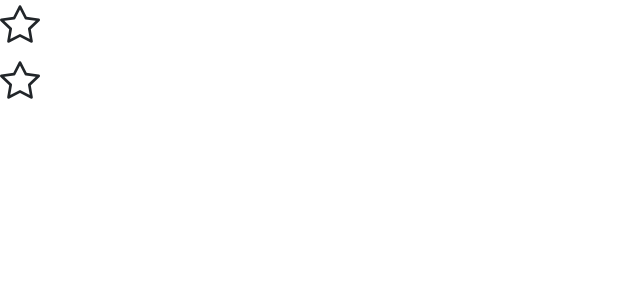
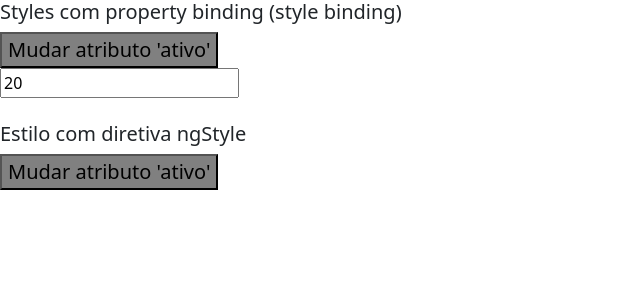
Before and after one commit to pedrovic7997/curso-angular, an Angular app in the folder diretivas/: page / in a window 1280 px wide. Shown: the top 300 px of the page, without its empty margins (0-640 px from the left). Built offline with nearby package versions, Linux system fonts and the light colour scheme.

Commit message:
Alterando estilo de tag HTML com diretiva ngStyle

```diff
--- a/diretivas/src/app/app.component.html
+++ b/diretivas/src/app/app.component.html
@@ -1,4 +1,5 @@
 <!-- <app-diretiva-ngif></app-diretiva-ngif> -->
 <!-- <app-diretiva-ngswitch></app-diretiva-ngswitch> -->
 <!-- <app-diretica-ngfor></app-diretica-ngfor> -->
-<app-diretiva-ngclass></app-diretiva-ngclass>
+<!-- <app-diretiva-ngclass></app-diretiva-ngclass> -->
+<app-diretiva-ngstyle></app-diretiva-ngstyle>
--- a/diretivas/src/app/app.module.ts
+++ b/diretivas/src/app/app.module.ts
@@ -8,6 +8,7 @@ import { DiretivaNgswitchComponent } from './diretiva-ngswitch/diretiva-ngswitch
 import { DireticaNgforComponent } from './diretica-ngfor/diretica-ngfor.component';
 import { DiretivaNgclassComponent } from './diretiva-ngclass/diretiva-ngclass.component';
 import { DiretivaNgstyleComponent } from './diretiva-ngstyle/diretiva-ngstyle.component';
+import { FormsModule } from '@angular/forms';
 
 @NgModule({
   declarations: [
@@ -20,6 +21,7 @@ import { DiretivaNgstyleComponent } from './diretiva-ngstyle/diretiva-ngstyle.co
   ],
   imports: [
     BrowserModule,
+    FormsModule,
     AppRoutingModule
   ],
   providers: [],
--- a/diretivas/src/app/diretiva-ngstyle/diretiva-ngstyle.component.html
+++ b/diretivas/src/app/diretiva-ngstyle/diretiva-ngstyle.component.html
@@ -1 +1,27 @@
-<p>diretiva-ngstyle works!</p>
+<h5>Styles com property binding (style binding)</h5>
+<button
+    [style.backgroundColor]="ativo ? 'blue' : 'gray'"
+    [style.color]="ativo ? 'white' : 'black'"
+    [style.fontWeight]="ativo ? 'bold' : 'normal'"
+    [style.fontSize]="tamanhoFonte + 'px'"
+    (click)="onClick()"
+>
+    Mudar atributo 'ativo'
+</button>
+<br>
+<input type="text" [(ngModel)]="tamanhoFonte">
+
+<br><br>
+
+<h5>Estilo com diretiva ngStyle</h5>
+<button
+    [ngStyle]="{
+        'backgroundColor': ativo ? 'blue' : 'gray',
+        'color': ativo ? 'white' : 'black',
+        'fontWeight': ativo ? 'bold' : 'normal',
+        'fontSize': tamanhoFonte + 'px'
+    }"
+    (click)="onClick()"
+>
+    Mudar atributo 'ativo'
+</button>
--- a/diretivas/src/app/diretiva-ngstyle/diretiva-ngstyle.component.ts
+++ b/diretivas/src/app/diretiva-ngstyle/diretiva-ngstyle.component.ts
@@ -7,9 +7,16 @@ import { Component, OnInit } from '@angular/core';
 })
 export class DiretivaNgstyleComponent implements OnInit {
 
+  ativo: boolean = false;
+  tamanhoFonte: number = 20;
+
   constructor() { }
 
   ngOnInit(): void {
   }
 
+  onClick(){
+    this.ativo = !this.ativo;
+  }
+
 }
```
